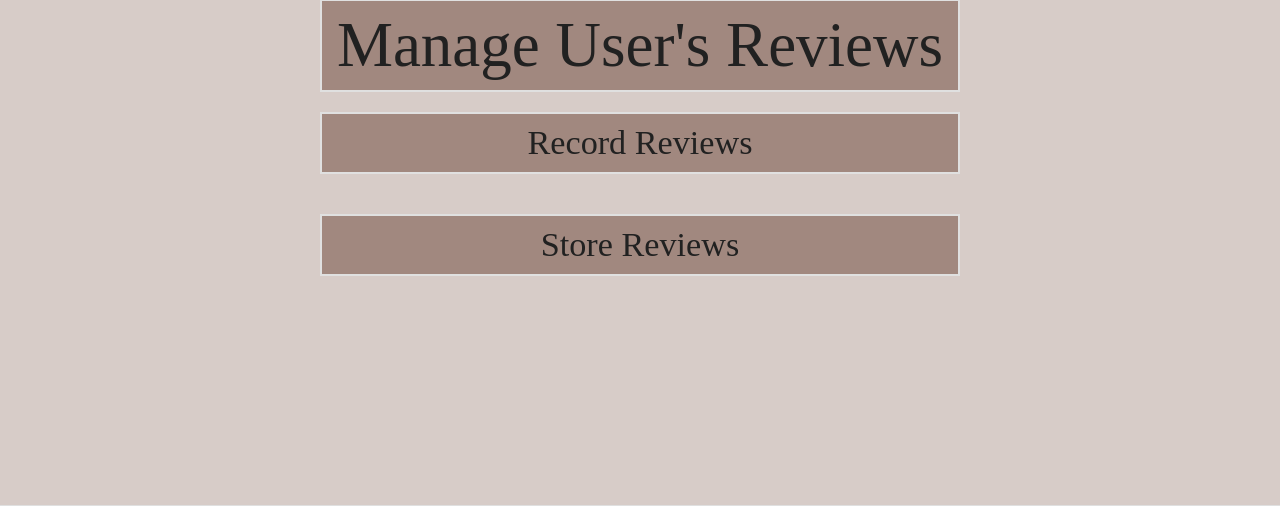
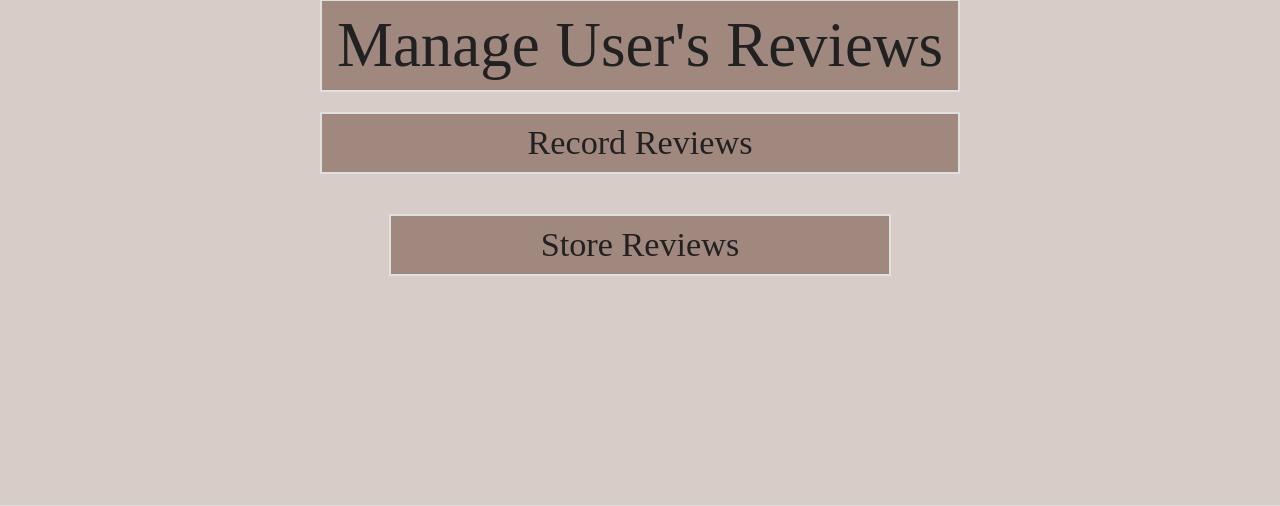
Before and after one commit to stuartj073/rate-my-record, a Flask app: page /manage_reviews in a window 1280 px wide. Shown: the part 121-627 px from the top of the page. Run offline with Flask 2, Linux system fonts and the light colour scheme; data that the repository does not hold is empty; some libraries are stand-ins or nearby versions; some web fonts are replaced.

Commit message:
Add container to manage reviews page

```diff
--- a/templates/manage_reviews.html
+++ b/templates/manage_reviews.html
@@ -1,9 +1,11 @@
 {% extends "base.html" %}
 {% block content %}
-<section>
     <h1 class="center-align headings">Manage User's Reviews</h1>
     <h4 class="center-align headings">Record Reviews</h4>
     <!-- Record Reviews -->
+<div class="container">
+
+
     <div class="row">
         {% for review in reviews %}
         <div class="col s12 m6 reviews">
@@ -70,6 +72,5 @@
         </div>
         {% endfor %}
     </div>
-
-</section>
+</div>
 {% endblock %}
```
